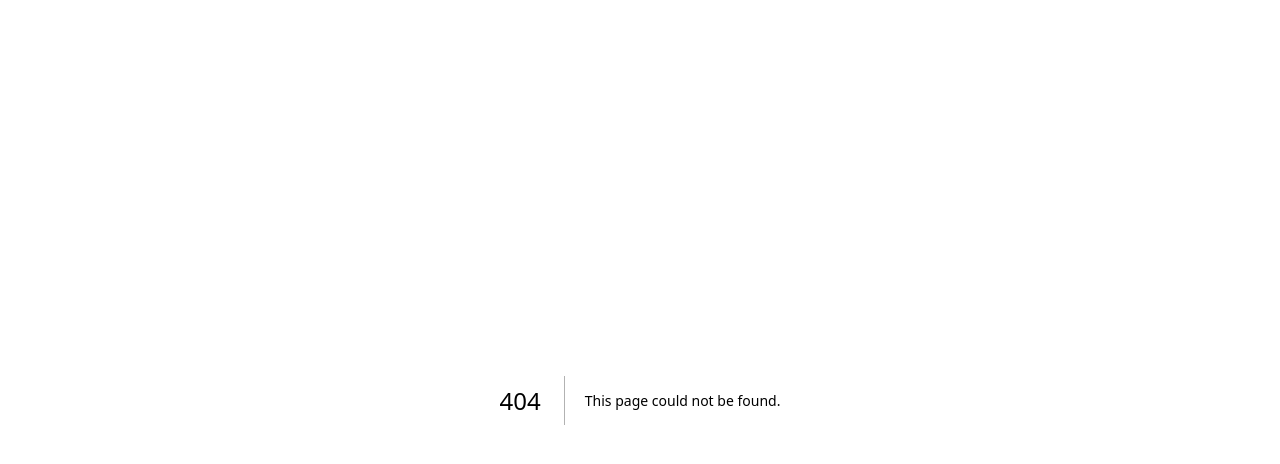
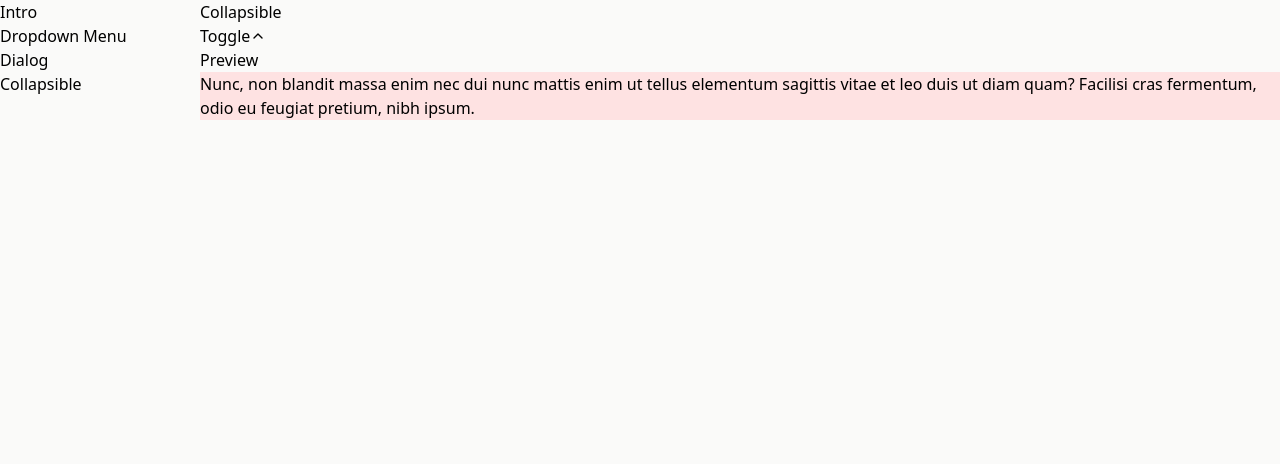
Before and after one commit to nstfkc/nstfkc.com, a Next.js app: page /raw-ui/collapsible in a window 1280 px wide. Before the commit this address had no page. Shown: the top 464 px of the page. Built offline with nearby package versions, Linux system fonts and the light colour scheme.

Commit message:
collapsible

```diff
--- /dev/null
+++ b/app/raw-ui/collapsible/Collapsible.tsx
@@ -0,0 +1,37 @@
+import { motion } from "framer-motion";
+
+import { Root, Content, Trigger } from "@radix-ui/react-collapsible";
+import { ReactNode, useState } from "react";
+
+interface Props {
+  isInitiallyOpen?: boolean;
+  slots: {
+    trigger: JSX.Element | string;
+    preview?: ReactNode;
+    content: ReactNode;
+  };
+}
+
+export const Collapsible = (props: Props) => {
+  const { slots, isInitiallyOpen = false } = props;
+  const [isOpen, setIsOpen] = useState(isInitiallyOpen);
+
+  return (
+    <Root open={isOpen} onOpenChange={setIsOpen}>
+      <Trigger asChild={typeof slots.trigger !== "string"}>
+        {slots.trigger}
+      </Trigger>
+      {slots.preview ?? ""}
+      <Content forceMount asChild>
+        <motion.div
+          className="bg-red-100"
+          style={{ overflow: "hidden" }}
+          animate={{ height: isOpen ? "auto" : "0px" }}
+          transition={{ type: "just", duration: 0.2 }}
+        >
+          {slots.content}
+        </motion.div>
+      </Content>
+    </Root>
+  );
+};
--- /dev/null
+++ b/app/raw-ui/collapsible/CollapsibleExample.tsx
@@ -0,0 +1,30 @@
+"use client";
+import { LuChevronUp } from "react-icons/lu";
+
+import { Collapsible } from "./Collapsible";
+
+export const CollapsibleExample = () => {
+  return (
+    <div>
+      <Collapsible
+        isInitiallyOpen={true}
+        slots={{
+          trigger: (
+            <button className="group flex items-center">
+              <span>Toggle</span>
+              <LuChevronUp className="transition-transform group-data-[state=open]:rotate-0 group-data-[state=closed]:rotate-[180deg]" />
+            </button>
+          ),
+          preview: <p>Preview</p>,
+          content: (
+            <p>
+              Nunc, non blandit massa enim nec dui nunc mattis enim ut tellus
+              elementum sagittis vitae et leo duis ut diam quam? Facilisi cras
+              fermentum, odio eu feugiat pretium, nibh ipsum.
+            </p>
+          ),
+        }}
+      ></Collapsible>
+    </div>
+  );
+};
--- /dev/null
+++ b/app/raw-ui/collapsible/page.mdx
@@ -0,0 +1,5 @@
+import { CollapsibleExample } from './CollapsibleExample'
+
+# Collapsible
+
+<CollapsibleExample />
--- a/app/raw-ui/layout.tsx
+++ b/app/raw-ui/layout.tsx
@@ -14,6 +14,9 @@ export default function Layout(props: { children: React.ReactNode }) {
           <li>
             <Link href="/raw-ui/dialog">Dialog</Link>
           </li>
+          <li>
+            <Link href="/raw-ui/collapsible">Collapsible</Link>
+          </li>
         </ul>
       </aside>
       <div>{props.children}</div>
--- a/package.json
+++ b/package.json
@@ -18,6 +18,7 @@
     "@mdx-js/react": "^3.0.1",
     "@next/mdx": "^14.1.0",
     "@radix-ui/react-accordion": "^1.1.2",
+    "@radix-ui/react-collapsible": "^1.0.3",
     "@radix-ui/react-dialog": "^1.0.5",
     "@radix-ui/react-dropdown-menu": "^2.0.6",
     "@radix-ui/react-menubar": "^1.0.4",
```
Also changed, not shown: 1 other file (tests, documents, lock files or other folders).
